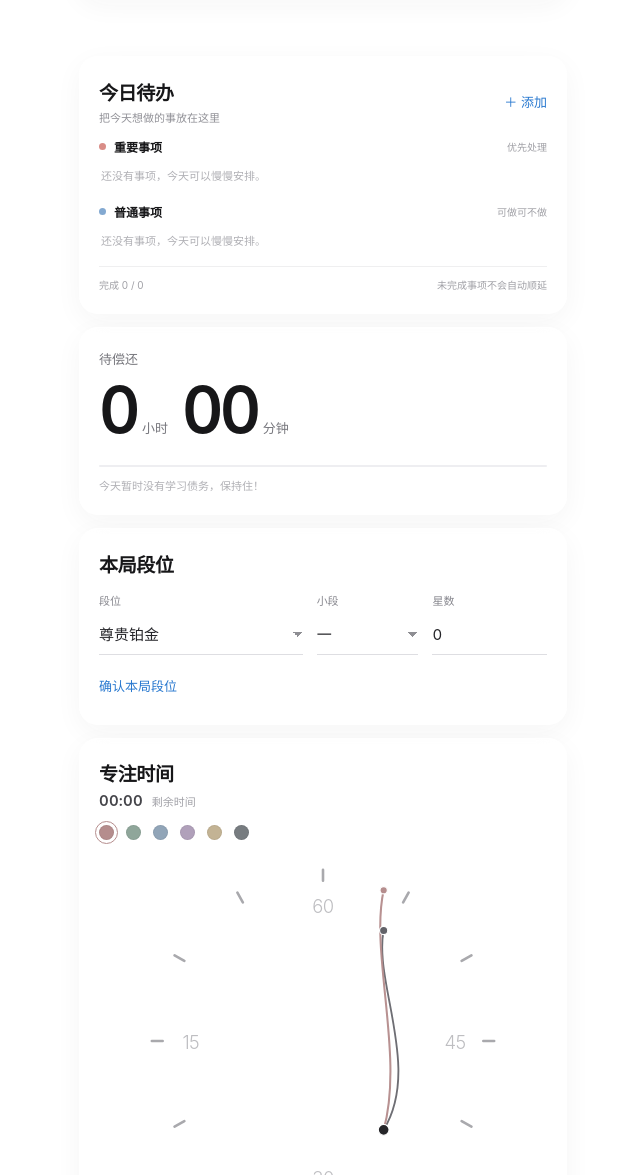
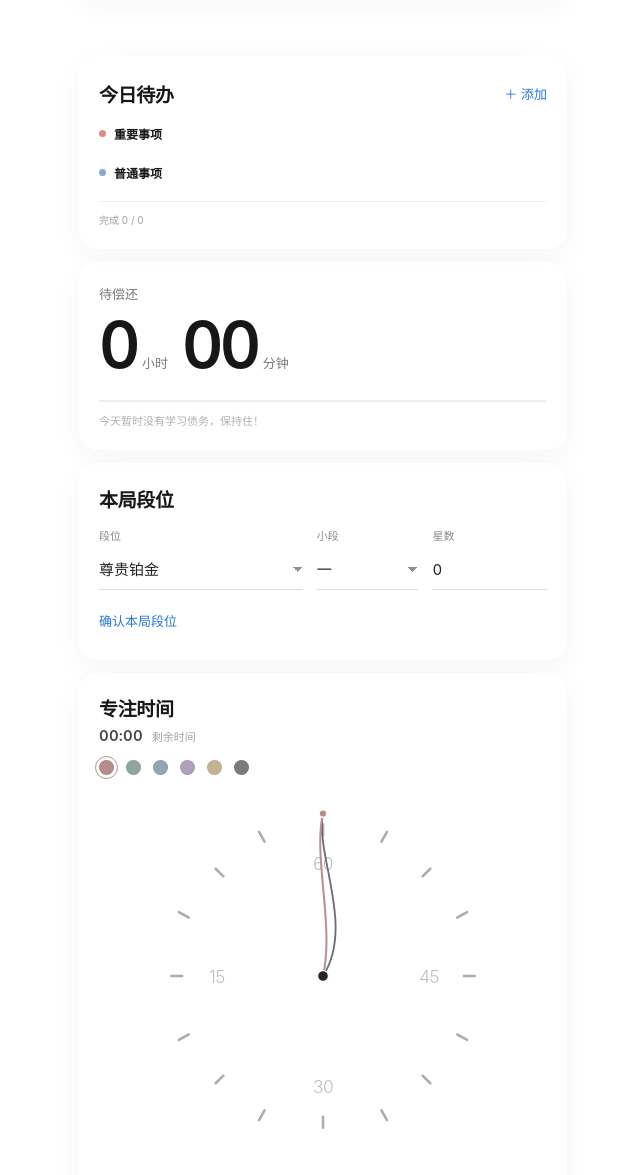
Before and after one commit to rbtearbomb33-lgtm/losetolearn, a plain HTML site: page index.html in a window 1280 px wide. Shown: the part 107-1282 px from the top of the page, without its empty margins (317-957 px from the left). Drawn offline with Linux system fonts and the light colour scheme.

Commit message:
Add files via upload

```diff
--- a/dial.js
+++ b/dial.js
@@ -2,7 +2,8 @@
   "use strict";
 
   const CENTER = { x: 180, y: 180 };
-  const ORIGIN = { x: 236, y: 262 };
+  // All ribbons originate at the true dial center; 60 is straight up.
+  const ORIGIN = { x: 180, y: 180 };
   const DIAL_RADIUS = 150;
   const CONTROL_RADIUS = 148;
   const $ = id => document.getElementById(id);
--- a/index.html
+++ b/index.html
@@ -10,7 +10,7 @@
   <meta name="description" content="输一把王者，学习一小时。">
   <link rel="manifest" href="./manifest.webmanifest">
   <link rel="apple-touch-icon" href="./icons/icon-192.png">
-  <link rel="stylesheet" href="./styles.css?v=4.1">
+  <link rel="stylesheet" href="./styles.css?v=4.2">
   <title>输局学习所</title>
 </head>
 <body>
@@ -95,31 +95,32 @@
       <div class="timer-art" id="timerArt">
         <svg class="ribbon-dial" viewBox="0 0 360 360" role="img" aria-label="双圈动态丝带计时器">
           <g class="ribbon-ticks" fill="none" stroke="currentColor" stroke-linecap="round" stroke-width="2.4">
-            <path d="M180 22v10 M338 180h-10 M180 338v-10 M22 180h10"/>
-            <path d="M101 43l5 9 M259 43l-5 9 M317 101l-9 5 M317 259l-9-5 M259 317l-5-9 M101 317l5-9 M43 259l9-5 M43 101l9 5"/>
+            <!-- Inner minute ring -->
+            <path d="M180 40v10 M320 180h-10 M180 320v-10 M40 180h10"/>
+            <path d="M81 81l7 7 M279 81l-7 7 M279 279l-7-7 M81 279l7-7 M121 47l5 9 M239 47l-5 9 M313 121l-9 5 M313 239l-9-5 M239 313l-5-9 M121 313l5-9 M47 239l9-5 M47 121l9 5"/>
           </g>
           <g class="ribbon-hour-scale" id="hourScale" fill="none" style="display:none">
             <g class="ribbon-hour-ticks" stroke="currentColor" stroke-linecap="round" stroke-width="2.2">
-              <path d="M180 7v9 M329.7 266.5l-7.8-4.5 M30.3 266.5l7.8-4.5"/>
+              <path d="M180 6v10 M330.7 267l-8.7-5 M29.3 267l8.7-5"/>
             </g>
             <g class="ribbon-hour-numbers" fill="currentColor">
-              <text x="180" y="35" text-anchor="middle">1</text>
-              <text x="305" y="253" text-anchor="middle">2</text>
-              <text x="55" y="253" text-anchor="middle">3</text>
+              <text x="180" y="32" text-anchor="middle">1</text>
+              <text x="310" y="260" text-anchor="middle">2</text>
+              <text x="50" y="260" text-anchor="middle">3</text>
             </g>
           </g>
           <g class="ribbon-numbers" fill="currentColor">
-            <text x="180" y="62" text-anchor="middle">60</text>
-            <text x="302" y="187" text-anchor="middle">45</text>
-            <text x="180" y="313" text-anchor="middle">30</text>
-            <text x="58" y="187" text-anchor="middle">15</text>
+            <text x="180" y="82" text-anchor="middle">60</text>
+            <text x="278" y="186" text-anchor="middle">45</text>
+            <text x="180" y="288" text-anchor="middle">30</text>
+            <text x="82" y="186" text-anchor="middle">15</text>
           </g>
           <g class="ribbon-strokes" fill="none">
             <path id="ribbonHour" class="ribbon-path ribbon-hour" d="" style="display:none"/>
             <path id="ribbonMinute" class="ribbon-path ribbon-minute" d=""/>
             <path id="ribbonSecond" class="ribbon-path ribbon-second" d=""/>
           </g>
-          <circle id="ribbonOrigin" class="ribbon-origin" cx="236" cy="262" r="5"/>
+          <circle id="ribbonOrigin" class="ribbon-origin" cx="180" cy="180" r="5"/>
           <circle id="ribbonHourTip" class="ribbon-tip ribbon-hour-tip" cx="0" cy="0" r="4.2" style="display:none"/>
           <circle id="ribbonMinuteTip" class="ribbon-tip ribbon-minute-tip" cx="0" cy="0" r="3.8"/>
           <circle id="ribbonSecondTip" class="ribbon-tip ribbon-second-tip" cx="0" cy="0" r="3.4"/>
@@ -191,8 +192,8 @@
     <div class="dialog-emoji" id="dialogEmoji">✦</div><h2 id="dialogTitle">提示</h2><p id="dialogText"></p>
     <button id="dialogClose" class="button primary">好</button>
   </div></dialog>
-  <script type="module" src="./ascii-bg.js?v=4.1"></script>
-  <script src="./dial.js?v=4.1"></script>
-  <script src="./app.js?v=4.1"></script>
+  <script type="module" src="./ascii-bg.js?v=4.2"></script>
+  <script src="./dial.js?v=4.2"></script>
+  <script src="./app.js?v=4.2"></script>
 </body>
 </html>
--- a/styles.css
+++ b/styles.css
@@ -441,3 +441,13 @@ body { position: relative; }
 .scratch-close{width:100%;border:0;border-radius:12px;background:#303035;color:#fff;font-size:12px;font-weight:600;padding:12px 16px}
 .scratch-close:active{transform:scale(.985)}
 @media(max-width:380px){.scratch-dialog-inner{padding:22px 17px 17px}.scratch-card{min-height:145px}}
+
+
+/* V4.2 — concentric dial geometry + quieter todo card */
+.todo-subtitle, .todo-group-heading small, .todo-empty, .todo-footer span:last-child { display:none !important; }
+.todo-section .section-title-row > div { display:flex; align-items:center; }
+.todo-section .section-title-row { margin-bottom:16px; }
+.ribbon-ticks { opacity:.78; }
+.ribbon-hour-scale { opacity:.58; }
+.ribbon-hour-numbers { font-size:13px; }
+.ribbon-numbers { font-size:16px; }
--- a/sw.js
+++ b/sw.js
@@ -1,5 +1,5 @@
-const CACHE = "lose-to-study-v4.1-scratch-rewards";
-const ASSETS = ["./","./index.html","./styles.css","./styles.css?v=4.1","./app.js","./app.js?v=4.1","./dial.js","./dial.js?v=4.1","./ascii-bg.js","./ascii-bg.js?v=4.1","./manifest.webmanifest","./icons/icon-192.png","./icons/icon-512.png"];
+const CACHE = "lose-to-study-v4.2-dial-todo-cleanup";
+const ASSETS = ["./","./index.html","./styles.css","./styles.css?v=4.2","./app.js","./app.js?v=4.2","./dial.js","./dial.js?v=4.2","./ascii-bg.js","./ascii-bg.js?v=4.2","./manifest.webmanifest","./icons/icon-192.png","./icons/icon-512.png"];
 self.addEventListener("install", event => event.waitUntil((async () => {
   const cache = await caches.open(CACHE);
   await cache.addAll(ASSETS);
```
Also changed, not shown: 2 other files.
